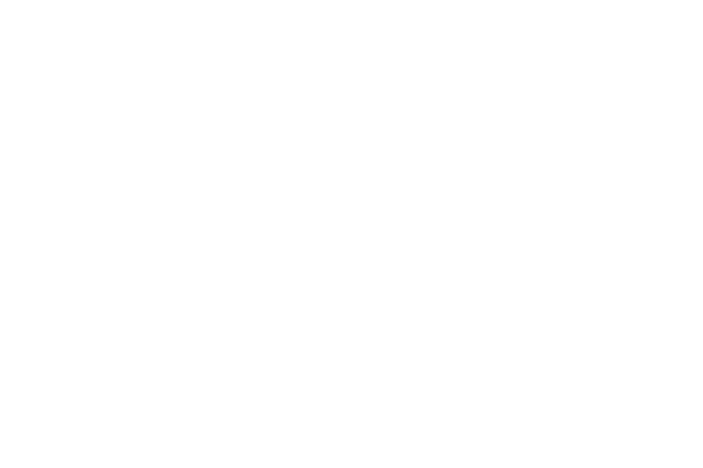
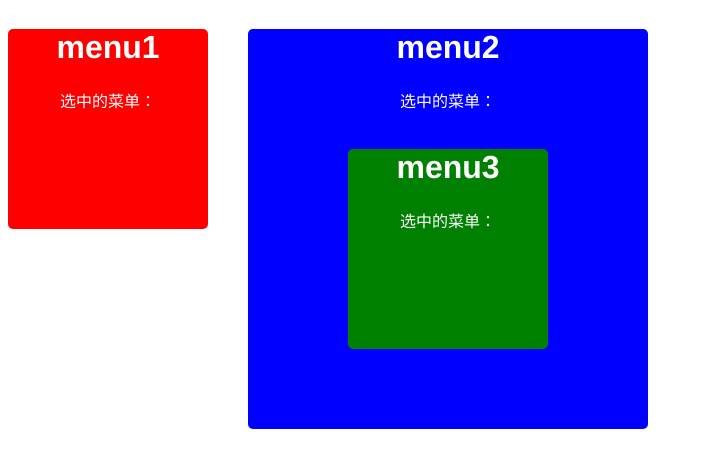
Before and after one commit to WangSuwen/frontend-learning, a Vue app in the folder vue/: page /right-click in a window 1280 px wide. Shown: the top 468 px of the page, without its empty margins (0-703 px from the left). Built offline with nearby package versions, Linux system fonts and the light colour scheme.

Commit message:
添加：自定义右键菜单

```diff
--- /dev/null
+++ b/vue/src/components/ContextMenu.vue
@@ -0,0 +1,113 @@
+<template>
+	<div class="context-menu-wrapper">
+		<div ref="contextMenuWrapper">
+			<slot></slot>
+		</div>
+		<!-- <Teleport to="body"> -->
+		<Transition @beforeEnter="handleBeforeEnter" @enter="handleEnter" @afterEnter="handleAfter">
+			<div v-if="shouMenu" class="context-menu" :style="{ left: x + 'px', top: y + 'px' }">
+				<div class="menu-list">
+					<div
+						class="menu-item"
+						v-for="(item, index) in menus"
+						:key="index"
+						@click="menuClick(item)"
+					>
+						{{item.label}}
+					</div>
+				</div>
+			</div>
+		</Transition>
+		<!-- </Teleport> -->
+	</div>
+</template>
+<script>
+export default {
+	name: "ContextMenu",
+	props: {
+		menus: {
+			type: Array,
+			default: () => []
+		}
+	},
+	data () {
+		return {
+			shouMenu: false,
+			x: 0,
+			y: 0
+		};
+	},
+	mounted () {
+		this.$refs.contextMenuWrapper.addEventListener('contextmenu', this.handleContextMenu);
+		window.addEventListener('click', this.closeMenu);
+		window.addEventListener('contextmenu', this.closeMenu, true);
+	},
+	unmounted () {
+		this.$refs.contextMenuWrapper.removeEventListener('contextmenu', this.handleContextMenu);
+		window.removeEventListener('click', this.closeMenu);
+		window.removeEventListener('contextmenu', this.closeMenu);
+	},
+	methods: {
+		handleBeforeEnter (el) {
+			el.style.height = '0';
+		},
+		handleEnter (el) {
+			el.style.height = 'auto';
+			const h = el.clientHeight;
+			el.style.height = 0;
+			requestAnimationFrame(() => {
+				el.style.height = h + 'px';
+				el.style.transition = 'height 0.2s ease-in-out';
+			});
+		},
+		handleAfter (el) {
+			el.style.transition = 'none';
+		},
+		closeMenu (e) {
+			// if (this.$refs.contextMenuWrapper.contains(e.target)) {
+			this.shouMenu = false;
+			// }
+		},
+		handleContextMenu (e) {
+			e.preventDefault();
+			e.stopPropagation();
+			this.x = e.clientX;
+			this.y = e.clientY;
+			this.shouMenu = true;
+		},
+		menuClick (item) {
+			this.$emit('menuClick', item);
+			this.shouMenu = false;
+		}
+	}
+};
+</script>
+<style lang="scss" scoped>
+    .context-menu-wrapper {
+        display: inline-block;
+    }
+    .context-menu {
+        position: fixed;
+        background-color: #FFFFFF;
+        box-shadow: 1px 1px 2px rgba(0, 0, 0, 0.2), 1px 1px 5px rgba(0, 0, 0, 0.2);
+        min-width: 100px;
+        font-size: 12px;
+        border-radius: 5px;
+        color: #1d1d1f;
+        line-height: 1.8;
+        white-space: nowrap;
+        overflow: hidden;
+        z-index: 9999;
+        .menu-list {
+            .menu-item {
+                font-size: 16px;
+                padding: 10px 20px;
+                cursor: pointer;
+                &:hover {
+                    color: #FFFFFF;
+                    background-color: purple;
+                }
+            }
+        }
+    }
+</style>
--- a/vue/src/router/index.js
+++ b/vue/src/router/index.js
@@ -3,6 +3,7 @@
 import HomeView from '../views/HomeView.vue';
 import SwipperView from '../views/SwipperView.vue';
 import HorizontalTimeLine from '../views/HorizontalTimeLine.vue';
+import RightClick from '../views/RightClick.vue';
 
 Vue.use(VueRouter);
 
@@ -23,6 +24,11 @@
 		component: SwipperView
 	},
 	{
+		path: '/right-click',
+		name: 'RightClick',
+		component: RightClick
+	},
+	{
 		path: '/about',
 		name: 'about',
 		// route level code-splitting
--- a/vue/src/views/HomeView.vue
+++ b/vue/src/views/HomeView.vue
@@ -2,6 +2,7 @@
 	<div class="home">
 		<router-link to="/horizontal-time-line">水平滚动时间轴</router-link>
 		<router-link to="/swipper">swipper</router-link>
+		<router-link to="/right-click">自定义右键</router-link>
 	</div>
 </template>
 
--- /dev/null
+++ b/vue/src/views/RightClick.vue
@@ -0,0 +1,107 @@
+<template>
+	<div class="right-menu">
+		<ContextMenu
+			:menus="menus1"
+			@menuClick="handleMenuClick($event, 'chosedMenu1')"
+		>
+			<div class="block1 block">
+				<h1>menu1</h1>
+				<p>选中的菜单：{{ chosedMenu1 }}</p>
+			</div>
+		</ContextMenu>
+		<ContextMenu
+			:menus="menus2"
+			@menuClick="handleMenuClick($event, 'chosedMenu2')"
+		>
+			<div class="block2 block">
+				<h1>menu2</h1>
+				<p>选中的菜单：{{ chosedMenu2 }}</p>
+				<ContextMenu
+					:menus="menus3"
+					@menuClick="handleMenuClick($event, 'chosedMenu3')"
+				>
+					<div class="block3 block">
+						<h1>menu3</h1>
+						<p>选中的菜单：{{ chosedMenu3 }}</p>
+					</div>
+				</ContextMenu>
+			</div>
+		</ContextMenu>
+	</div>
+</template>
+<script>
+import ContextMenu from "../components/ContextMenu.vue";
+
+export default {
+	name: "RightClick",
+	components: {
+		ContextMenu
+	},
+	data () {
+		return {
+			menus1: [
+				{ label: "菜单1-1" },
+				{ label: "菜单1-2" },
+				{ label: "菜单1-3" },
+				{ label: "菜单1-4" },
+			],
+			menus2: [
+				{ label: "菜单2-1" },
+				{ label: "菜单2-2" },
+				{ label: "菜单2-3" },
+				{ label: "菜单2-4" },
+			],
+			menus3: [
+				{
+					label: "菜单3-1",
+					click: () => {
+						console.log("菜单3-1");
+					}
+				},
+				{
+					label: "菜单3-2",
+					click: () =>{
+						console.log("菜单3-2");
+					}
+				}
+			],
+			chosedMenu1: '',
+			chosedMenu2: '',
+			chosedMenu3: ''
+		};
+	},
+	methods: {
+		handleMenuClick (menu, chosedMenu) {
+			this[chosedMenu] = menu.label;
+		}
+	}
+};
+</script>
+<style lang="scss" scoped>
+    .right-menu {
+        color: #fff;
+        font-size: 16px;
+    }
+    .right-menu {
+        display: flex;
+        gap: 40px;
+    }
+    .block {
+        border-radius: 5px;
+    }
+    .block1 {
+        width: 200px;
+        height: 200px;
+        background-color: red;
+    }
+    .block2 {
+        width: 400px;
+        height: 400px;
+        background-color: blue;
+    }
+    .block3 {
+        width: 200px;
+        height: 200px;
+        background-color: green;
+    }
+</style>
```
Also changed, not shown: vue/src/utils/useContextMenu.js (added, +21 -0 lines).
